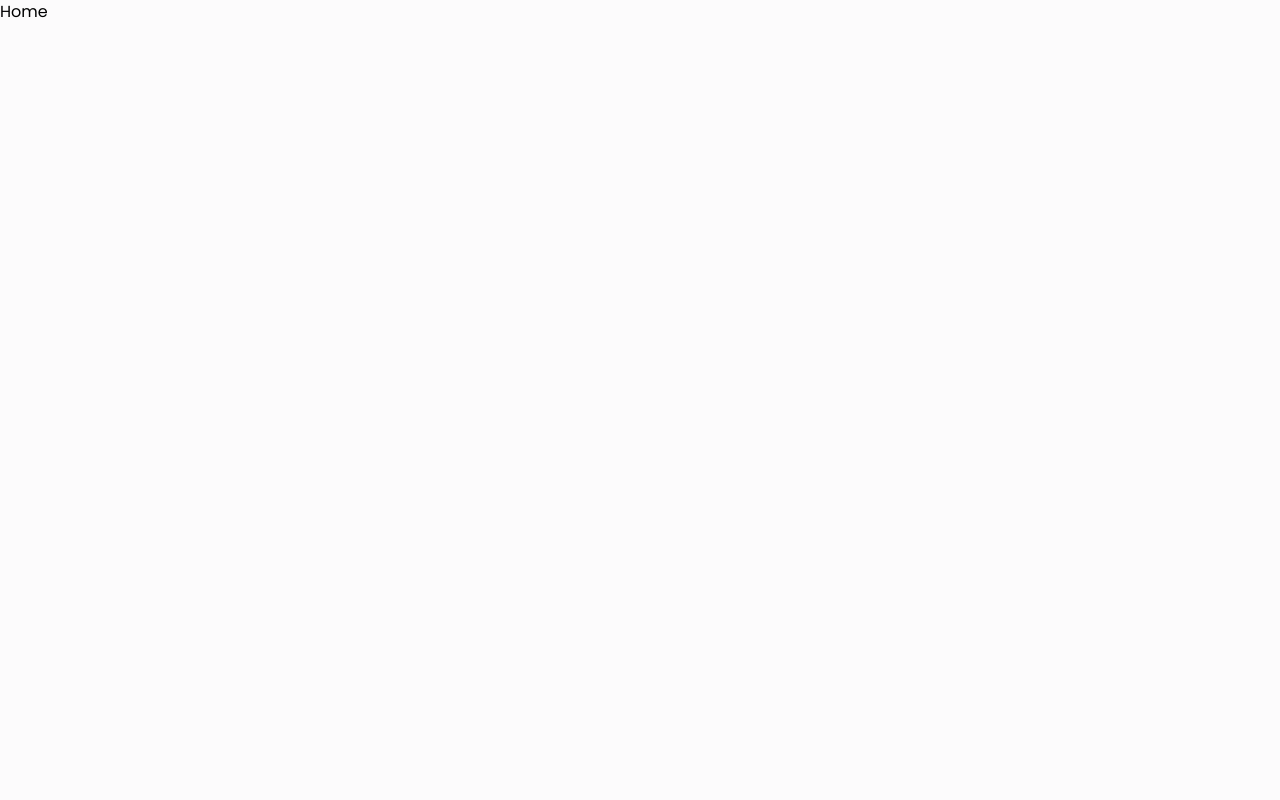
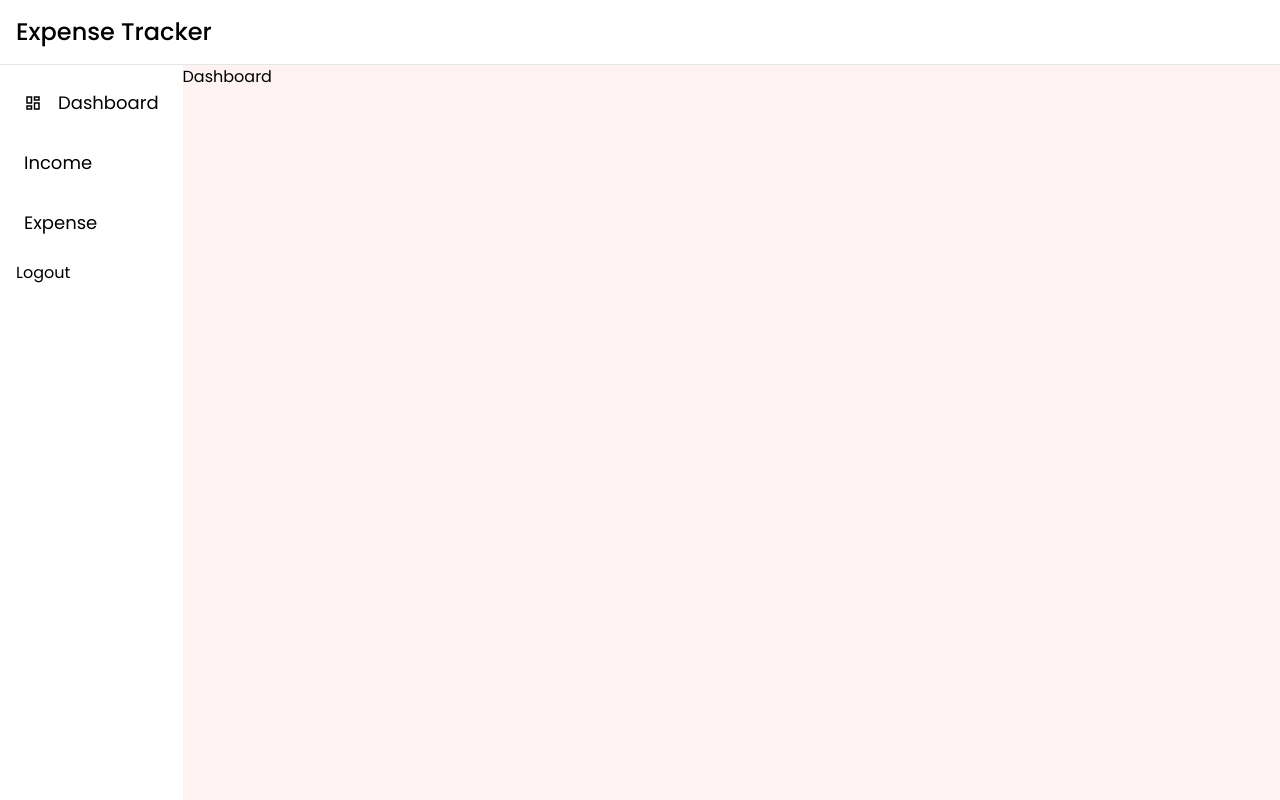
Before and after one commit to M3fjuLeo/mern-expense-tracker-app, a React (Vite) app in the folder frontend/: page /dashboard in a window 1280 px wide. Built offline with nearby package versions, Linux system fonts and the light colour scheme.

Commit message:
Implementing Dashboard Layout

```diff
--- a/frontend/src/App.tsx
+++ b/frontend/src/App.tsx
@@ -3,8 +3,8 @@ import UserProvider from "./context/userContext";
 import Login from "./pages/Auth/Login";
 import SignUp from "./pages/Auth/SignUp";
 import Expense from "./pages/Dashboard/Expense";
-import Home from "./pages/Dashboard/Home";
 import Income from "./pages/Dashboard/Income";
+import Dashboard from "./pages/Dashboard/Dashboard";
 
 function App() {
   return (
@@ -12,10 +12,10 @@ function App() {
       <BrowserRouter>
         <Routes>
           <Route path="/" element={<Root />} />
-          <Route path="/dashboard" element={<Home />} />
+          <Route path="/dashboard" element={<Dashboard />} />
           <Route path="/login" element={<Login />} />
           <Route path="/signUp" element={<SignUp />} />
-          <Route path="'/expense" element={<Expense />} />
+          <Route path="/expense" element={<Expense />} />
           <Route path="/income" element={<Income />} />
         </Routes>
       </BrowserRouter>
--- /dev/null
+++ b/frontend/src/components/CustomLink.tsx
@@ -0,0 +1,16 @@
+import { Link } from "react-router-dom";
+
+const CustomLink = ({ children, to }) => {
+  return (
+    <li className="w-full">
+      <Link
+        to={to}
+        className="hover:bg-purple-400 text-lg hover:text-white flex items-center gap-4 w-full p-2"
+      >
+        {children}
+      </Link>
+    </li>
+  );
+};
+
+export default CustomLink;
--- /dev/null
+++ b/frontend/src/components/DashboardLayout.tsx
@@ -0,0 +1,19 @@
+import Sidebar from "./Sidebar";
+
+const DashboardLayout = ({ children }) => {
+  return (
+    <div className="h-screen overflow-hidden">
+      <div className="w-full h-full">
+        <div className="w-full p-4 border-b bg-white border-b-gray-200">
+          <h1 className="text-2xl font-medium">Expense Tracker</h1>
+        </div>
+        <div className="flex h-full">
+          <Sidebar />
+          <div className="w-full h-full bg-red-50">{children}</div>
+        </div>
+      </div>
+    </div>
+  );
+};
+
+export default DashboardLayout;
--- /dev/null
+++ b/frontend/src/components/Sidebar.tsx
@@ -0,0 +1,22 @@
+import CustomLink from "./CustomLink";
+import { MdOutlineDashboard } from "react-icons/md";
+
+const Sidebar = () => {
+  return (
+    <div className="bg-white p-4 min-h-full">
+      <ul className="flex flex-col gap-4 w-full">
+        <CustomLink to="/dashboard">
+          <MdOutlineDashboard /> Dashboard
+        </CustomLink>
+        <CustomLink to="/income">Income</CustomLink>
+        <CustomLink to="/expense">Expense</CustomLink>
+
+        <li>
+          <button>Logout</button>
+        </li>
+      </ul>
+    </div>
+  );
+};
+
+export default Sidebar;
--- /dev/null
+++ b/frontend/src/pages/Dashboard/Dashboard.tsx
@@ -0,0 +1,7 @@
+import DashboardLayout from "../../components/DashboardLayout";
+
+const Dashboard = () => {
+  return <DashboardLayout>Dashboard</DashboardLayout>;
+};
+
+export default Dashboard;
--- a/frontend/src/pages/Dashboard/Expense.tsx
+++ b/frontend/src/pages/Dashboard/Expense.tsx
@@ -1,5 +1,7 @@
+import DashboardLayout from "../../components/DashboardLayout";
+
 const Expense = () => {
-  return <div>Expense</div>;
+  return <DashboardLayout>Expense</DashboardLayout>;
 };
 
 export default Expense;
--- a/frontend/src/pages/Dashboard/Home.tsx
+++ /dev/null
@@ -1,5 +0,0 @@
-const Home = () => {
-  return <div>Home</div>;
-};
-
-export default Home;
--- a/frontend/src/pages/Dashboard/Income.tsx
+++ b/frontend/src/pages/Dashboard/Income.tsx
@@ -1,5 +1,7 @@
+import DashboardLayout from "../../components/DashboardLayout";
+
 const Income = () => {
-  return <div>Income</div>;
+  return <DashboardLayout>Income</DashboardLayout>;
 };
 
 export default Income;
```
